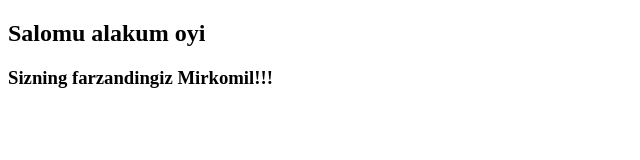
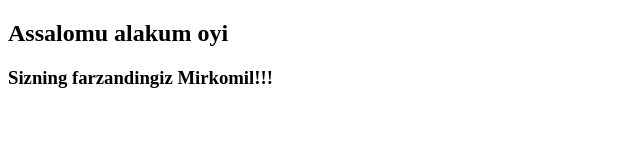
Before and after one commit to wiamod/portfolio, a plain HTML site: page index.html in a window 1280 px wide. Shown: the full height of the page, 0-640 px from the left. Drawn offline with Linux system fonts and the light colour scheme.

Commit message:
Update index.html

```diff
--- a/index.html
+++ b/index.html
@@ -6,7 +6,7 @@
     <title>my portfolio</title>
 </head>
 <body>
-    <h2>Salomu alakum oyi </h2>
+    <h2>Assalomu alakum oyi </h2>
     <h3>Sizning farzandingiz Mirkomil!!!</h3>
 </body>
 </html>
```
